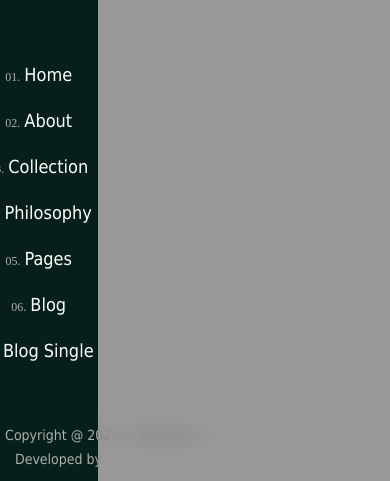
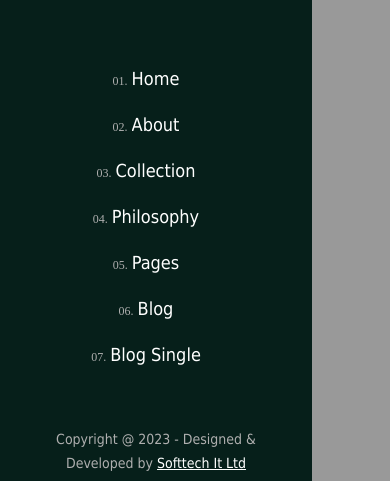
Before and after one commit to MdRasel5/gsap-menu-nft, a plain HTML site: page index.html in a window 390 px wide. Shown: the part 132-613 px from the top of the page. Drawn offline with Linux system fonts and the light colour scheme.

Commit message:
responsive done, add animation

```diff
--- a/css/style.css
+++ b/css/style.css
@@ -38,7 +38,7 @@ body {
 /* start-here */
 .left-navbar-overlay {
   position: absolute;
-  width: 75%;
+  width: 0%;
   height: 100vh;
   right: 0%;
   background-color: rgba(0,0,0,.4);
@@ -47,13 +47,74 @@ body {
   cursor: pointer;
 }
 
+@media (min-width: 992px) and (max-width: 1199.98px) {
+  .left-navbar-overlay{
+    width: 65%;
+  }
+}
+
+@media (min-width: 768px) and (max-width: 991.98px) {
+  .left-navbar-overlay{
+    width: 55%;
+  }
+}
+
+@media (min-width: 576px) and (max-width: 767.98px) {
+  .left-navbar-overlay{
+    width: 45%;
+  }
+}
+
+@media (max-width: 575.98px)  {
+  .left-navbar-overlay{
+    width: 35%;
+  }
+}
+
+@media (max-width: 480.98px)  {
+  .left-navbar-overlay{
+    width: 20%;
+  }
+}
+
 /* left-navbar */
 .left-navbar {
   position: absolute;
-  width: 25%;
+  width: 0%;
   height: 100vh;
   left: 0;
   background: #061F1A;
+  overflow-y: auto;
+}
+
+@media (min-width: 992px) and (max-width: 1199.98px) {
+  .left-navbar{
+    width: 35%;
+  }
+}
+
+@media (min-width: 768px) and (max-width: 991.98px) {
+  .left-navbar{
+    width: 45%;
+  }
+}
+
+@media (min-width: 576px) and (max-width: 767.98px) {
+  .left-navbar{
+    width: 55%;
+  }
+}
+
+@media (max-width: 575.98px)  {
+  .left-navbar{
+    width: 65%;
+  }
+}
+
+@media (max-width: 480.98px)  {
+  .left-navbar{
+    width: 80%;
+  }
 }
 
 /* left-nav-logo */
@@ -151,6 +212,10 @@ body {
   text-decoration: none;
 }
 
+.social-links ul li a:hover{
+  color: #fff;
+}
+
 @media (max-width: 768px) {
   .left-navbar-menus ul {
     margin-top: 80px;
--- a/index.html
+++ b/index.html
@@ -39,7 +39,9 @@
 
                     <!-- site-logo -->
                     <div class="left-nav-logo">
-                        <img src="images/logo.png" alt="logo">
+                        <a href="index.html">
+                            <img src="images/logo.png" alt="logo">
+                        </a>
                     </div>
 
                     <!-- left-navbar-menus -->
--- a/js/main.js
+++ b/js/main.js
@@ -1,34 +1,34 @@
-// var t1 = new TimelineMax({
-//   paused: true
-// });
+var t1 = new TimelineMax({
+    paused: true
+});
 
-// t1.to(
-//   ".left-navbar-menus",
-//   .7, {
-//     width: "25%",
-//     ease: Expo.easeInOut,
-//   },
-//   "-=.6"
-// );
+t1.to(
+    ".left-navbar",
+    .7, {
+        width: "25%",
+        ease: Expo.easeInOut,
+    },
+    "-=.6"
+);
 
-// // overlay
-// t1.to(
-//   ".left-navbar-overlay",
-//   .7, {
-//     width: "75%",
-//     ease: Expo.easeInOut,
-//     delay: -1,
-//   },
-//   "-=.5"
-// );
+// overlay
+t1.to(
+    ".left-navbar-overlay",
+    .7, {
+        width: "75%",
+        ease: Expo.easeInOut,
+        // delay: -1,
+    },
+    "-=.5"
+);
 
-// t1.reverse();
-// $(document).on("click", ".toggle-btn", function () {
-//   t1.reversed(!t1.reversed());
-// });
-// $(document).on("click", ".menu-text", function () {
-//   t1.reversed(!t1.reversed());
-// });
-// $(document).on("click", ".left-navbar-overlay", function () {
-//   t1.reversed(!t1.reversed());
-// });
+t1.reverse();
+$(document).on("click", ".toggle-btn", function () {
+    t1.reversed(!t1.reversed());
+});
+$(document).on("click", ".menu-text", function () {
+    t1.reversed(!t1.reversed());
+});
+$(document).on("click", ".left-navbar-overlay", function () {
+    t1.reversed(!t1.reversed());
+});
```
